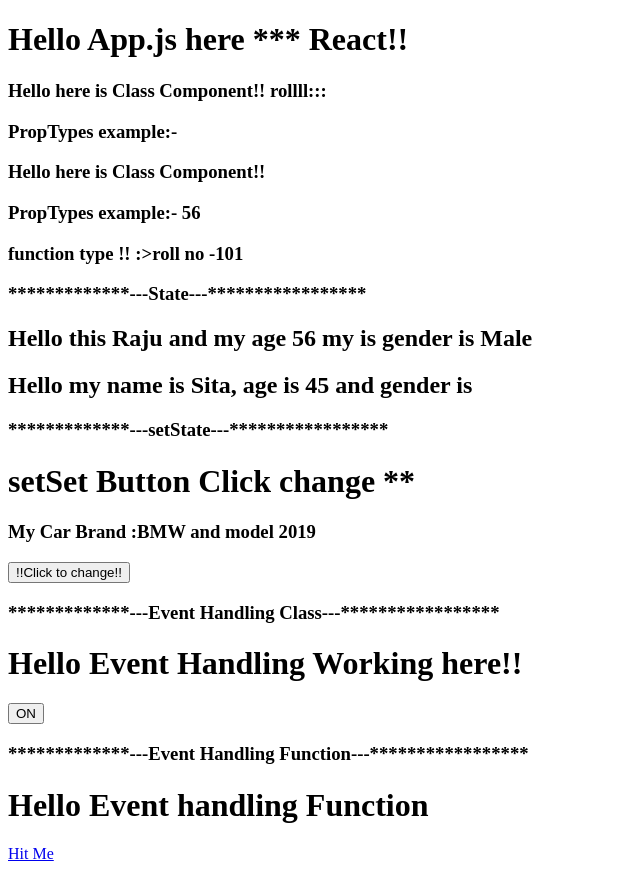
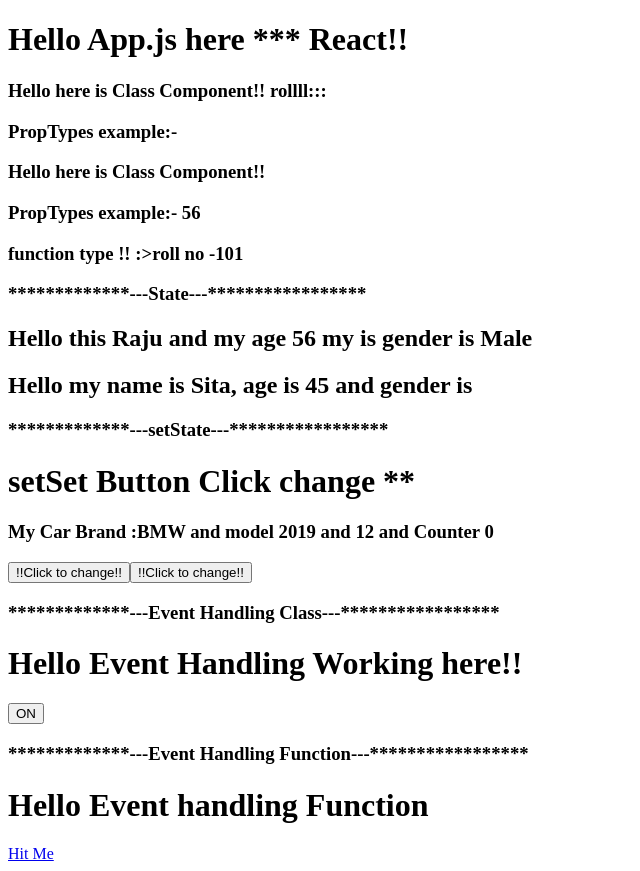
Before and after one commit to gautrohit/React_Start, a React (Create React App) app: page / in a window 1280 px wide. Shown: the whole page, without its empty margins (0-640 px from the left). Built offline with nearby package versions, Linux system fonts and the light colour scheme.

Commit message:
setState On hover mouse

```diff
--- a/src/App.js
+++ b/src/App.js
@@ -19,7 +19,7 @@ class App extends Component {
         <Student gender="Male"></Student>
         <Employee></Employee>
         <h3>*************---setState---*****************</h3>
-        <StudentSet></StudentSet>
+        <StudentSet age={12}></StudentSet>
         <h3>*************---Event Handling Class---*****************</h3>
         <Doctor></Doctor>
         <h3>*************---Event Handling Function---*****************</h3>
--- a/src/state/SetState.jsx
+++ b/src/state/SetState.jsx
@@ -5,7 +5,9 @@ class StudentSet extends React.Component {
     super(props);
     this.state = {
       brand: 'BMW',
-      model: 2019
+      model: 2019,
+      age: this.props.age,
+      count: 0
     };
   }
 
@@ -13,8 +15,17 @@ class StudentSet extends React.Component {
     // with objects
     this.setState({
       brand: 'Maruti',
-      model: 2020
+      model: 2020,
+      age:20,
+      count: this.state.count + 1
     });
+  };
+
+    handleClick2 = () => {
+      // with objects
+      this.setState({
+        count: this.state.count + 1
+      });
 
     //with function in setState
     // this.setState((state, props) => {
@@ -23,13 +34,15 @@ class StudentSet extends React.Component {
   };
 
   render() {
+
     return (
       <div>
         <h1>setSet Button Click change **</h1>
         <h3>
-          My Car Brand :{this.state.brand} and model {this.state.model}
+          My Car Brand :{this.state.brand} and model {this.state.model} and {this.state.age} and Counter {this.state.count}
         </h3>
         <button onClick={this.handleClick}>!!Click to change!!</button>
+        <button onMouseOver={this.handleClick2}>!!Click to change!!</button>
       </div>
     );
   }
```
